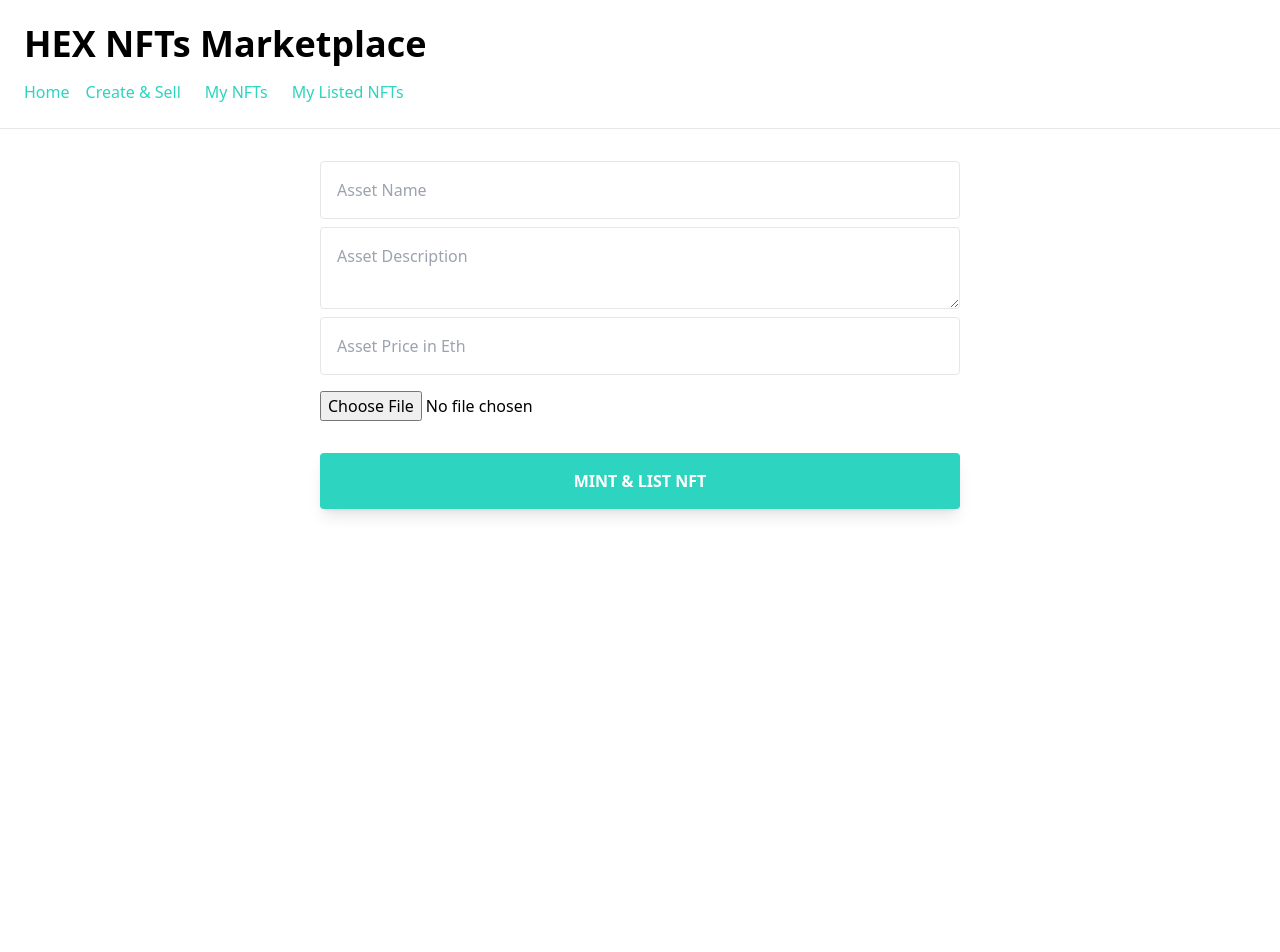
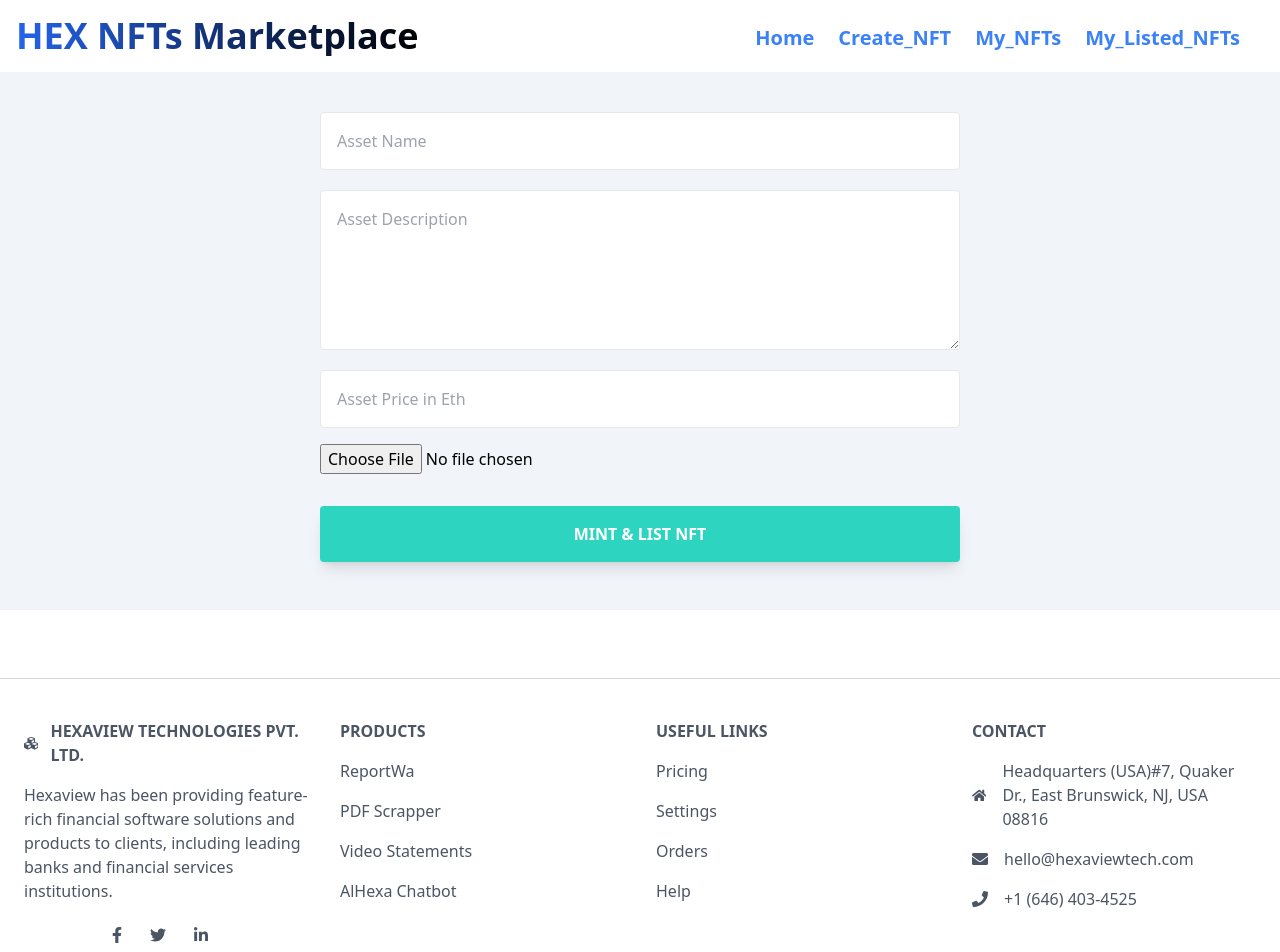
Before and after one commit to samantro/HexMarketplace, a Next.js app in the folder client/: page /create-and-list-nft in a window 1280 px wide. Shown: the top 952 px of the page. Before the commit the page ends 800 px from the top, so only its background shows below. Built offline with nearby package versions, Linux system fonts and the light colour scheme.

Commit message:
Adding footer and some UI changes.

```diff
--- a/client/pages/_app.js
+++ b/client/pages/_app.js
@@ -2,34 +2,37 @@ import '../styles/globals.css'
 import Link from 'next/link'
 
 function MyApp({ Component, pageProps }) {
+  const navCss = "hover:scale-110 hover:text-blue-600 text-xl mr-6 mt-2 text-blue-500 font-bold";
   return (
     <div>
-      <nav className="border-b p-6">
-        <p className="text-4xl font-bold">HEX NFTs Marketplace</p>
-        <div className="flex mt-4">
+      <nav className="p-4">
+        <div className="flex">
           <Link href="/">
-            <a className="mr-4 text-teal-400">
+            <a className="text-4xl font-bold text-transparent bg-clip-text bg-gradient-to-r from-blue-600 to-black">HEX NFTs Marketplace</a>
+          </Link>
+          <Link href="/">
+            <a className={`${navCss} ml-auto`}>
               Home
             </a>
           </Link>
           <Link href="/create-and-list-nft">
-            <a className="mr-6 text-teal-400">
-              Create & Sell
+            <a className={`${navCss} `}>
+              Create_NFT
             </a>
           </Link>
           <Link href="/my-nfts">
-            <a className="mr-6 text-teal-400">
-              My NFTs
+            <a className={`${navCss} `}>
+              My_NFTs
             </a>
           </Link>
           <Link href="/my-listed-nfts">
-            <a className="mr-6 text-teal-400">
-              My Listed NFTs
+            <a className={`${navCss} `}>
+              My_Listed_NFTs
             </a>
           </Link>
         </div>
       </nav>
-      <Component {...pageProps} />
+      <Component {...pageProps}/>
     </div>
   )
 }
--- a/client/pages/create-and-list-nft.js
+++ b/client/pages/create-and-list-nft.js
@@ -4,6 +4,7 @@ import Web3Modal from 'web3modal'
 import { useState } from 'react'
 import { useRouter } from 'next/router'
 import Marketplace from '../contracts/ethereum-contracts/Marketplace.json'
+import Footer from './footer';
 
 
 export default function CreateItem() {
@@ -25,8 +26,8 @@ export default function CreateItem() {
             url: "https://api.pinata.cloud/pinning/pinFileToIPFS",
             data: formData,
             headers:{
-                'pinata_api_key':"607173263386f6d53c24",
-                'pinata_secret_api_key':"88ee99660f736fb8f041f9f5187b381d2dc252eae628db96a7b7338c33f0a493",
+                'pinata_api_key':"0f2d063de18c8634c174",
+                'pinata_secret_api_key':"64114ac2fb9e8870955f3f05cec9f176d56050235a369bce5b225243cea53760",
                 'Content-Type':'multipart/form-data'
             },
         });
@@ -78,21 +79,22 @@ export default function CreateItem() {
   }
 
   return (
-    <div className="flex justify-center">
+    <>
+    <div className="flex justify-center bg-slate-100">
       <div className="w-1/2 flex flex-col pb-12">
         <input
           placeholder="Asset Name"
-          className="mt-8 border rounded p-4"
+          className="mt-10 mb-5 border rounded p-4"
           onChange={e => updateFormInput({ ...formInput, name: e.target.value })}
         />
         <textarea
           placeholder="Asset Description"
-          className="mt-2 border rounded p-4"
+          className="mb-5 border rounded p-4 h-40"
           onChange={e => updateFormInput({ ...formInput, description: e.target.value })}
         />
         <input
           placeholder="Asset Price in Eth"
-          className="mt-2 border rounded p-4"
+          className="border rounded p-4"
           onChange={e => updateFormInput({ ...formInput, price: e.target.value })}
         />
         {
@@ -112,5 +114,7 @@ export default function CreateItem() {
         </button>
       </div>
     </div>
+    <Footer />
+    </>
   )
 }
--- /dev/null
+++ b/client/pages/footer.js
@@ -0,0 +1,136 @@
+export default function Footer() {
+return (<footer class="text-center lg:text-left bg-white text-gray-600 mt-5">
+  <div class="flex justify-center items-center lg:justify-between p-6 border-b border-gray-300">
+  </div>
+  <div class="mx-6 py-10 text-center md:text-left">
+    <div class="grid grid-1 md:grid-cols-2 lg:grid-cols-4 gap-8">
+      <div class="">
+        <h6 class="
+            uppercase
+            font-semibold
+            mb-4
+            flex
+            items-center
+            justify-center
+            md:justify-start
+          ">
+          <svg aria-hidden="true" focusable="false" data-prefix="fas" data-icon="cubes"
+            class="w-4 mr-3" role="img" xmlns="http://www.w3.org/2000/svg"
+            viewBox="0 0 512 512">
+            <path fill="currentColor"
+              d="M488.6 250.2L392 214V105.5c0-15-9.3-28.4-23.4-33.7l-100-37.5c-8.1-3.1-17.1-3.1-25.3 0l-100 37.5c-14.1 5.3-23.4 18.7-23.4 33.7V214l-96.6 36.2C9.3 255.5 0 268.9 0 283.9V394c0 13.6 7.7 26.1 19.9 32.2l100 50c10.1 5.1 22.1 5.1 32.2 0l103.9-52 103.9 52c10.1 5.1 22.1 5.1 32.2 0l100-50c12.2-6.1 19.9-18.6 19.9-32.2V283.9c0-15-9.3-28.4-23.4-33.7zM358 214.8l-85 31.9v-68.2l85-37v73.3zM154 104.1l102-38.2 102 38.2v.6l-102 41.4-102-41.4v-.6zm84 291.1l-85 42.5v-79.1l85-38.8v75.4zm0-112l-102 41.4-102-41.4v-.6l102-38.2 102 38.2v.6zm240 112l-85 42.5v-79.1l85-38.8v75.4zm0-112l-102 41.4-102-41.4v-.6l102-38.2 102 38.2v.6z">
+            </path>
+          </svg>
+          Hexaview Technologies Pvt. Ltd.
+        </h6>
+        <p className="mb-6">
+        Hexaview has been providing feature-rich financial software solutions and products to clients,
+        including leading banks and financial services institutions.
+        </p>
+        <div class="flex ml-4 justify-center">
+          <a href="https://www.facebook.com/HexaViewTechnologies/" class="mr-7 text-gray-600">
+            <svg aria-hidden="true" focusable="false" data-prefix="fab" data-icon="facebook-f"
+              class="w-2.5" role="img" xmlns="http://www.w3.org/2000/svg"
+              viewBox="0 0 320 512">
+              <path fill="currentColor"
+                d="M279.14 288l14.22-92.66h-88.91v-60.13c0-25.35 12.42-50.06 52.24-50.06h40.42V6.26S260.43 0 225.36 0c-73.22 0-121.08 44.38-121.08 124.72v70.62H22.89V288h81.39v224h100.17V288z">
+              </path>
+            </svg>
+          </a>
+          <a href="https://twitter.com/Hexaview_Tech" class="mr-7 text-gray-600">
+            <svg aria-hidden="true" focusable="false" data-prefix="fab" data-icon="twitter"
+              class="w-4" role="img" xmlns="http://www.w3.org/2000/svg" viewBox="0 0 512 512">
+              <path fill="currentColor"
+                d="M459.37 151.716c.325 4.548.325 9.097.325 13.645 0 138.72-105.583 298.558-298.558 298.558-59.452 0-114.68-17.219-161.137-47.106 8.447.974 16.568 1.299 25.34 1.299 49.055 0 94.213-16.568 130.274-44.832-46.132-.975-84.792-31.188-98.112-72.772 6.498.974 12.995 1.624 19.818 1.624 9.421 0 18.843-1.3 27.614-3.573-48.081-9.747-84.143-51.98-84.143-102.985v-1.299c13.969 7.797 30.214 12.67 47.431 13.319-28.264-18.843-46.781-51.005-46.781-87.391 0-19.492 5.197-37.36 14.294-52.954 51.655 63.675 129.3 105.258 216.365 109.807-1.624-7.797-2.599-15.918-2.599-24.04 0-57.828 46.782-104.934 104.934-104.934 30.213 0 57.502 12.67 76.67 33.137 23.715-4.548 46.456-13.32 66.599-25.34-7.798 24.366-24.366 44.833-46.132 57.827 21.117-2.273 41.584-8.122 60.426-16.243-14.292 20.791-32.161 39.308-52.628 54.253z">
+              </path>
+            </svg>
+          </a>
+          <a href="https://www.linkedin.com/company/hexaview" class="mr-7 text-gray-600">
+            <svg aria-hidden="true" focusable="false" data-prefix="fab" data-icon="linkedin-in"
+              class="w-3.5" role="img" xmlns="http://www.w3.org/2000/svg"
+              viewBox="0 0 448 512">
+              <path fill="currentColor"
+                d="M100.28 448H7.4V148.9h92.88zM53.79 108.1C24.09 108.1 0 83.5 0 53.8a53.79 53.79 0 0 1 107.58 0c0 29.7-24.1 54.3-53.79 54.3zM447.9 448h-92.68V302.4c0-34.7-.7-79.2-48.29-79.2-48.29 0-55.69 37.7-55.69 76.7V448h-92.78V148.9h89.08v40.8h1.3c12.4-23.5 42.69-48.3 87.88-48.3 94 0 111.28 61.9 111.28 142.3V448z">
+              </path>
+            </svg>
+          </a>
+        </div>
+      </div>
+
+
+      <div class="">
+        <h6 class="uppercase font-semibold mb-4 flex justify-center md:justify-start">
+          Products
+        </h6>
+        <p class="mb-4">
+          <a href="https://www.reportwa.com/" class="text-gray-600">ReportWa</a>
+        </p>
+        <p class="mb-4">
+          <a href="https://hexaviewtech.com/products/pdf-scrapper" class="text-gray-600">PDF Scrapper</a>
+        </p>
+        <p class="mb-4">
+          <a href="https://hexaviewtech.com/products/video-statements" class="text-gray-600">Video Statements</a>
+        </p>
+        <p>
+          <a href="https://hexaviewtech.com/products/alhexa-hr-chatbot" class="text-gray-600">AlHexa Chatbot</a>
+        </p>
+      </div>
+      <div class="">
+        <h6 class="uppercase font-semibold mb-4 flex justify-center md:justify-start">
+          Useful links
+        </h6>
+        <p class="mb-4">
+          <a href="#!" class="text-gray-600">Pricing</a>
+        </p>
+        <p class="mb-4">
+          <a href="#!" class="text-gray-600">Settings</a>
+        </p>
+        <p class="mb-4">
+          <a href="#!" class="text-gray-600">Orders</a>
+        </p>
+        <p>
+          <a href="#!" class="text-gray-600">Help</a>
+        </p>
+      </div>
+      <div class="">
+        <h6 class="uppercase font-semibold mb-4 flex justify-center md:justify-start">
+          Contact
+        </h6>
+        <p class="flex items-center justify-center md:justify-start mb-4">
+          <svg aria-hidden="true" focusable="false" data-prefix="fas" data-icon="home"
+            class="w-7 mr-4" role="img" xmlns="http://www.w3.org/2000/svg" viewBox="0 0 576 512">
+            <path fill="currentColor"
+              d="M280.37 148.26L96 300.11V464a16 16 0 0 0 16 16l112.06-.29a16 16 0 0 0 15.92-16V368a16 16 0 0 1 16-16h64a16 16 0 0 1 16 16v95.64a16 16 0 0 0 16 16.05L464 480a16 16 0 0 0 16-16V300L295.67 148.26a12.19 12.19 0 0 0-15.3 0zM571.6 251.47L488 182.56V44.05a12 12 0 0 0-12-12h-56a12 12 0 0 0-12 12v72.61L318.47 43a48 48 0 0 0-61 0L4.34 251.47a12 12 0 0 0-1.6 16.9l25.5 31A12 12 0 0 0 45.15 301l235.22-193.74a12.19 12.19 0 0 1 15.3 0L530.9 301a12 12 0 0 0 16.9-1.6l25.5-31a12 12 0 0 0-1.7-16.93z">
+            </path>
+          </svg>
+          <p>Headquarters (USA)#7, Quaker Dr., East Brunswick, NJ, USA 08816</p>
+        </p>
+        <p class="flex items-center justify-center md:justify-start mb-4">
+          <svg aria-hidden="true" focusable="false" data-prefix="fas" data-icon="envelope"
+            class="w-4 mr-4" role="img" xmlns="http://www.w3.org/2000/svg"
+            viewBox="0 0 512 512">
+            <path fill="currentColor"
+              d="M502.3 190.8c3.9-3.1 9.7-.2 9.7 4.7V400c0 26.5-21.5 48-48 48H48c-26.5 0-48-21.5-48-48V195.6c0-5 5.7-7.8 9.7-4.7 22.4 17.4 52.1 39.5 154.1 113.6 21.1 15.4 56.7 47.8 92.2 47.6 35.7.3 72-32.8 92.3-47.6 102-74.1 131.6-96.3 154-113.7zM256 320c23.2.4 56.6-29.2 73.4-41.4 132.7-96.3 142.8-104.7 173.4-128.7 5.8-4.5 9.2-11.5 9.2-18.9v-19c0-26.5-21.5-48-48-48H48C21.5 64 0 85.5 0 112v19c0 7.4 3.4 14.3 9.2 18.9 30.6 23.9 40.7 32.4 173.4 128.7 16.8 12.2 50.2 41.8 73.4 41.4z">
+            </path>
+          </svg>
+          hello@hexaviewtech.com
+        </p>
+        <p class="flex items-center justify-center md:justify-start mb-4">
+          <svg aria-hidden="true" focusable="false" data-prefix="fas" data-icon="phone"
+            class="w-4 mr-4" role="img" xmlns="http://www.w3.org/2000/svg"
+            viewBox="0 0 512 512">
+            <path fill="currentColor"
+              d="M493.4 24.6l-104-24c-11.3-2.6-22.9 3.3-27.5 13.9l-48 112c-4.2 9.8-1.4 21.3 6.9 28l60.6 49.6c-36 76.7-98.9 140.5-177.2 177.2l-49.6-60.6c-6.8-8.3-18.2-11.1-28-6.9l-112 48C3.9 366.5-2 378.1.6 389.4l24 104C27.1 504.2 36.7 512 48 512c256.1 0 464-207.5 464-464 0-11.2-7.7-20.9-18.6-23.4z">
+            </path>
+          </svg>
+          +1 (646) 403-4525
+        </p>
+      </div>
+    </div>
+  </div>
+  <div class="text-center p-6 bg-gray-200">
+    <span>© 2023 Copyright:</span>
+    <a class="text-gray-600 font-semibold" href="https://hexaviewtech.com/"> Hexaview Technology pvt. Ltd.</a>
+  </div>
+</footer>)
+}
```
Also changed, not shown: client/pages/index.js (+16 -21 lines), client/pages/my-listed-nfts.js (+14 -13 lines), client/pages/my-nfts.js (+16 -13 lines), client/pages/resell-nft.js (+14 -29 lines).
